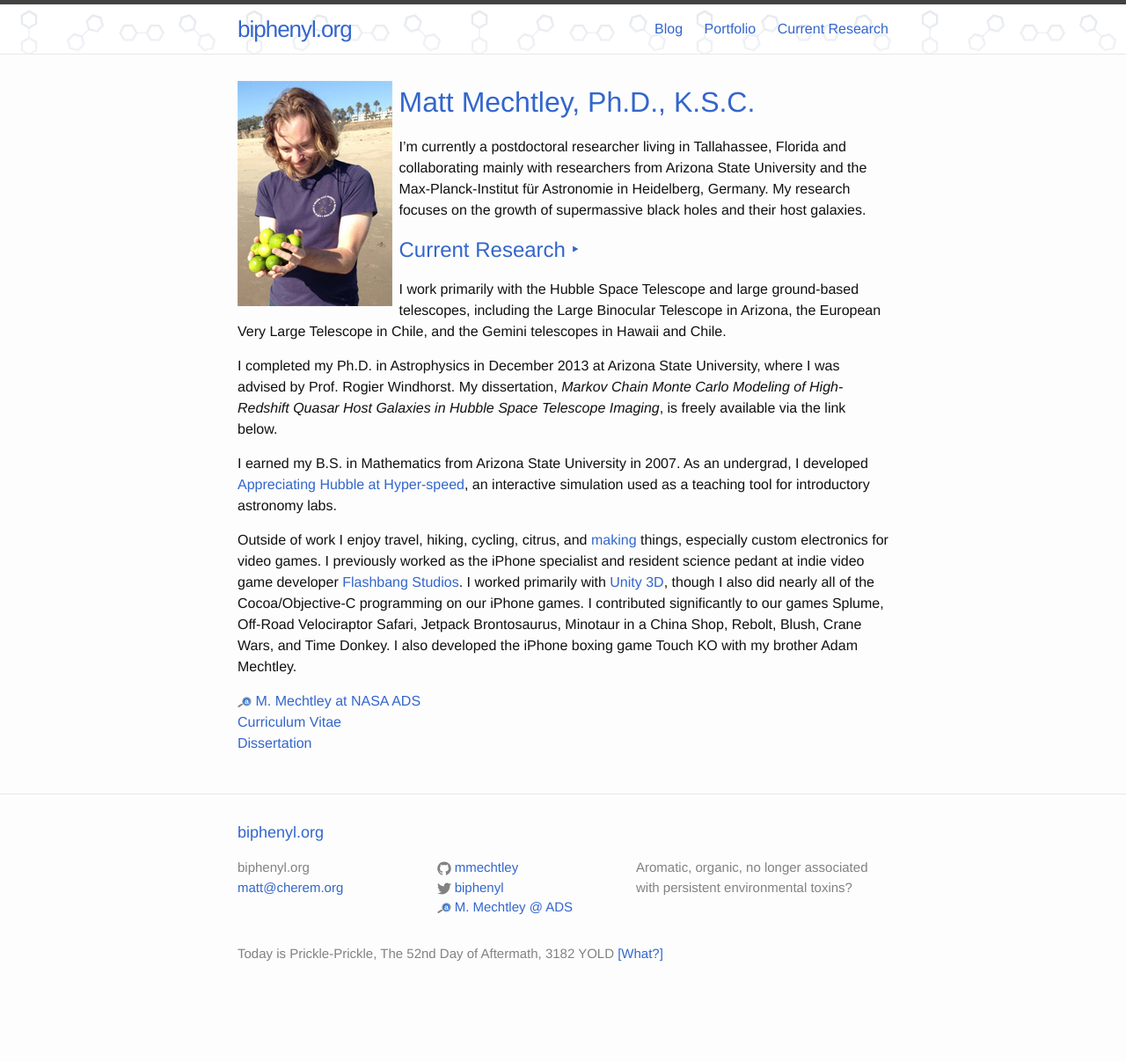
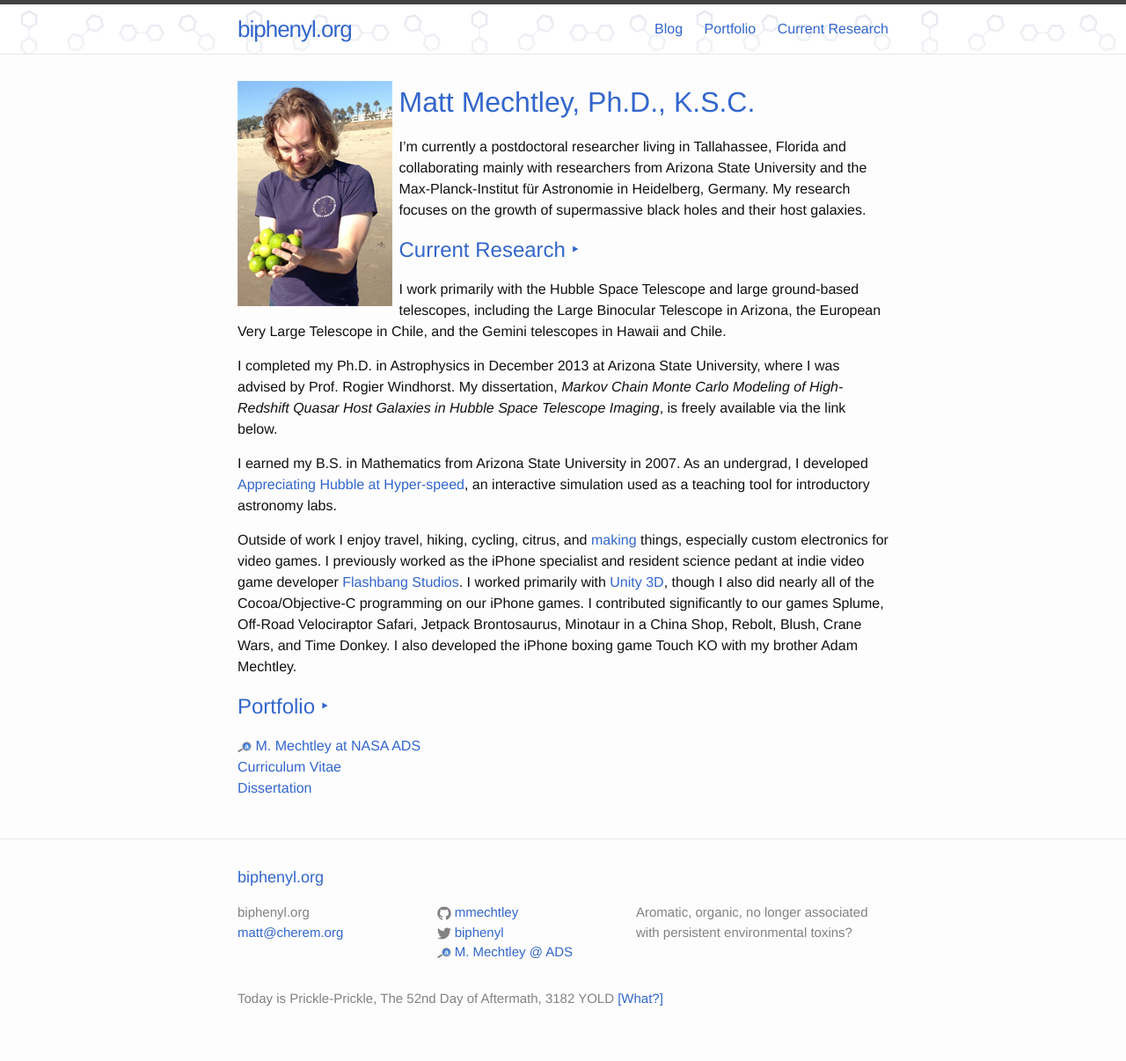
Before and after one commit to mmechtley/mmechtley.github.io, a Jekyll site: the page built from index.md, in a window 1280 px wide. Shown: the whole page at 88% size. Built offline with Jekyll 4.4.1, drawn with Linux system fonts in a browser that asks for light colours; before the commit the page ends 1155 px from its top, so only the background shows below that.

Commit message:
portfolio link on index

```diff
--- a/index.md
+++ b/index.md
@@ -19,6 +19,8 @@ I earned my B.S. in Mathematics from Arizona State University in 2007. As an und
 
 Outside of work I enjoy travel, hiking, cycling, citrus, and [making](http://makezine.com/) things, especially custom electronics for video games. I previously worked as the iPhone specialist and resident science pedant at indie video game developer [Flashbang Studios](http://blurst.com/). I worked primarily with [Unity 3D](http://unity3d.com/), though I also did nearly all of the Cocoa/Objective-C programming on our iPhone games. I contributed significantly to our games Splume, Off-Road Velociraptor Safari, Jetpack Brontosaurus, Minotaur in a China Shop, Rebolt, Blush, Crane Wars, and Time Donkey. I also developed the iPhone boxing game Touch KO with my brother Adam Mechtley.
 
+## [Portfolio ‣]({{site.baseurl}}/portfolio)
+
 
 {% include icon-adsabs.html query='author:"Mechtley, M."' text="M. Mechtley at NASA ADS" %}
 [Curriculum Vitae]({{site.baseurl}}/papers/mmechtleycv.pdf)
```
